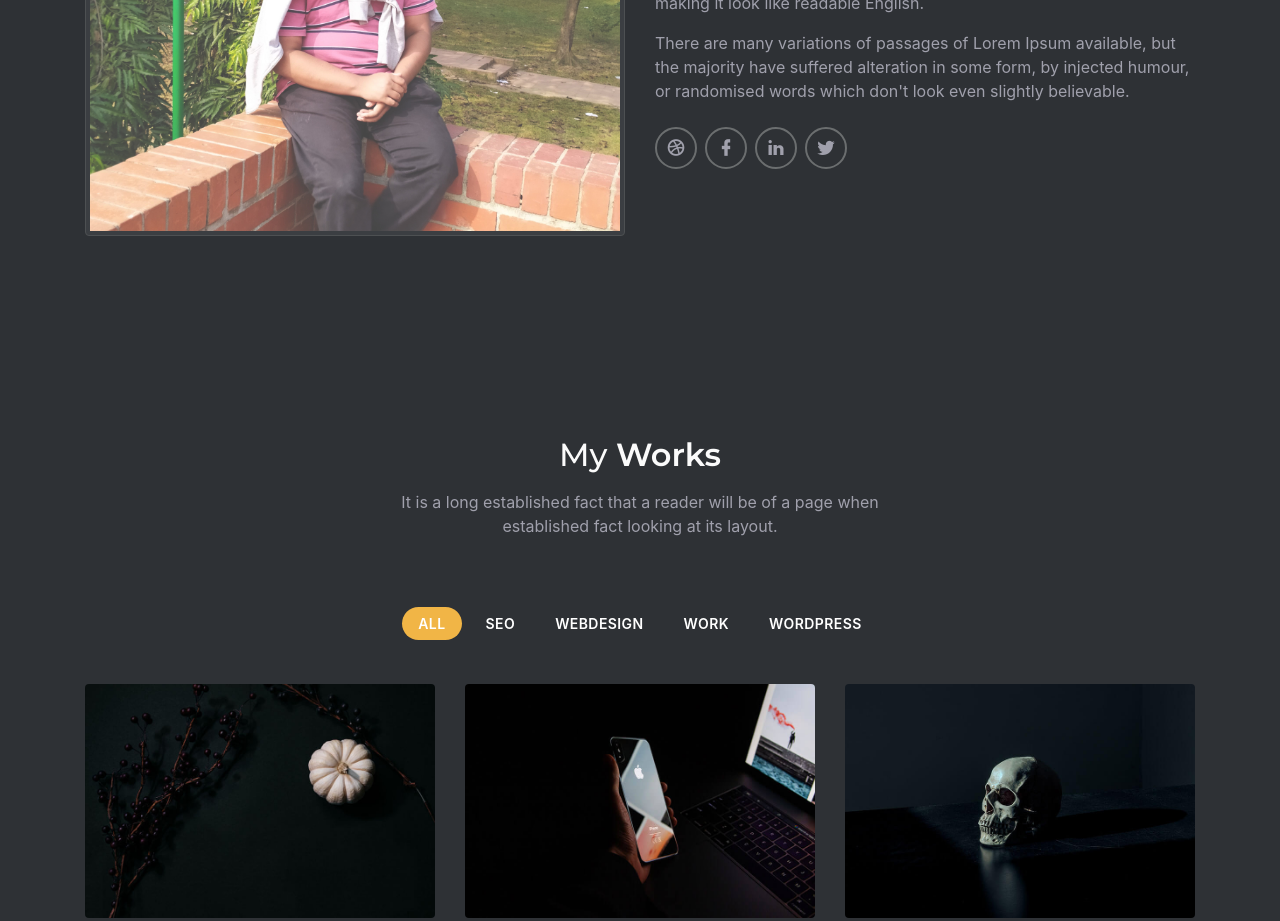
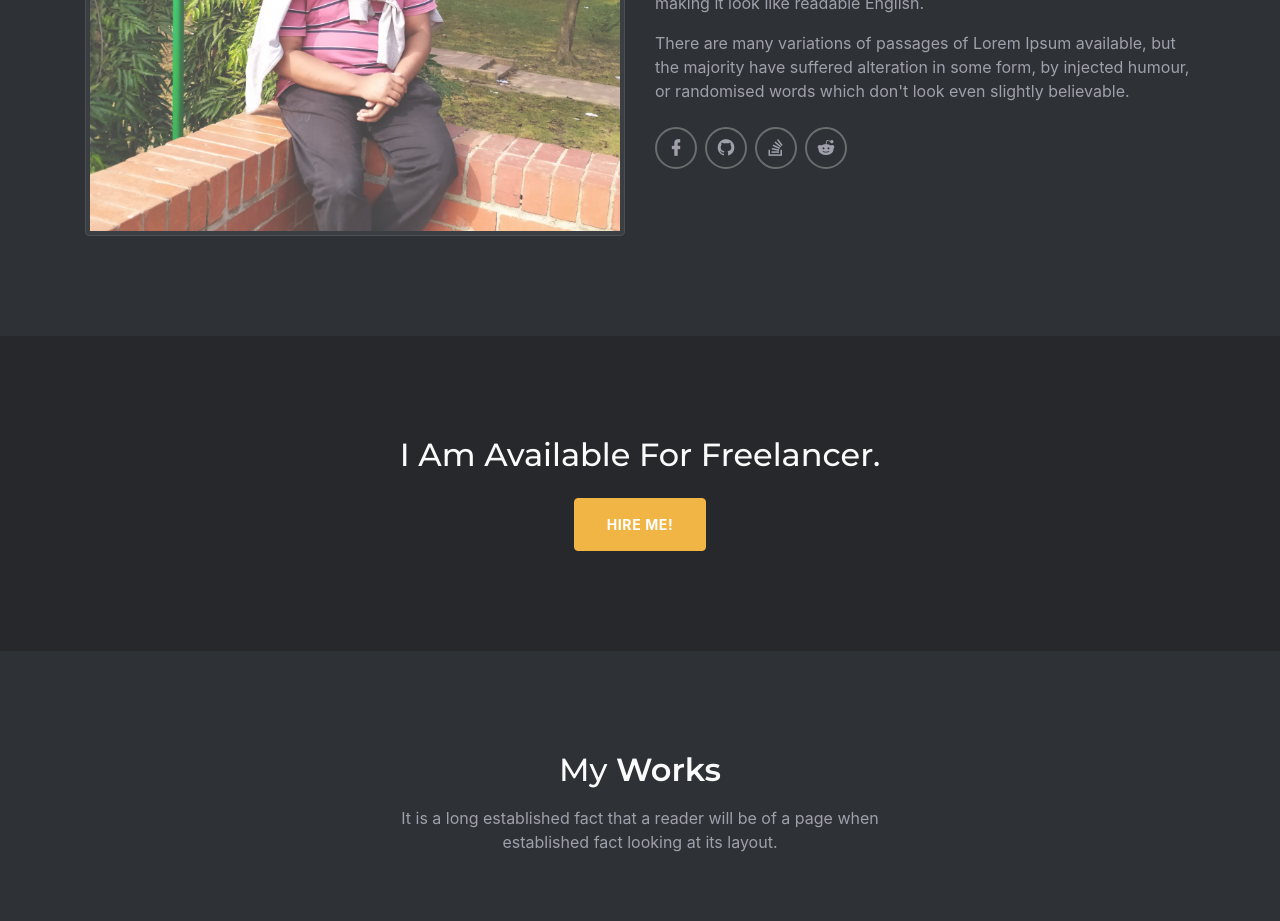
Before and after one commit to mirsahib/mirsahib.github.io, a React (Create React App) app: page / in a window 1280 px wide. Shown: the part 1220-2141 px from the top of the page. Built offline with nearby package versions, Linux system fonts and the light colour scheme.

Commit message:
:construction: Working on About biosection :hammer: Added data.json for dynamic data passing between the component and making project scalable :bento: Added CTA component

```diff
--- a/src/App.js
+++ b/src/App.js
@@ -2,9 +2,10 @@ import "./App.css";
 //import Preloader from "./components/Preloader";
 import Navbar from "./components/Navbar";
 import Home from "./components/Home";
-import About from "./components/About";
+import About from "./components/About/About";
 //import Services from "./components/Services";
 //import Client from "./components/Client";
+import CTA from "./components/CTA";
 import Work from "./components/Work";
 import Blog from "./components/Blog";
 import Contact from "./components/Contact";
@@ -21,6 +22,7 @@ function App() {
       {/**
       <Services />
       <Client />*/}
+      <CTA />
       <Work />
       <Blog />
       <Contact />
--- a/src/components/About.js
+++ b/src/components/About/About.js
@@ -1,4 +1,6 @@
 import React from "react";
+import Social from "./Social";
+import data from "../../data.json";
 
 function About() {
   return (
@@ -42,26 +44,9 @@ function About() {
               </p>
               <div>
                 <ul class="mb-0 about-social list-inline mt-4">
-                  <li class="list-inline-item">
-                    <a href="/#">
-                      <i class="mdi mdi-dribbble"></i>
-                    </a>
-                  </li>
-                  <li class="list-inline-item">
-                    <a href="/#">
-                      <i class="mdi mdi-facebook"></i>
-                    </a>
-                  </li>
-                  <li class="list-inline-item">
-                    <a href="/#">
-                      <i class="mdi mdi-linkedin"></i>
-                    </a>
-                  </li>
-                  <li class="list-inline-item">
-                    <a href="/#">
-                      <i class="mdi mdi-twitter"></i>
-                    </a>
-                  </li>
+                  {data[1].social.map((e) => {
+                    return <Social key={e.id} link={e.link} icon={e.icon} />;
+                  })}
                 </ul>
               </div>
             </div>
--- /dev/null
+++ b/src/components/About/Social.js
@@ -0,0 +1,13 @@
+import React from "react";
+
+function Social(props) {
+  return (
+    <li class="list-inline-item">
+      <a href={props.link}>
+        <i class={props.icon}></i>
+      </a>
+    </li>
+  );
+}
+
+export default Social;
--- a/src/components/CTA.js
+++ b/src/components/CTA.js
@@ -2,7 +2,7 @@ import React from "react";
 
 function CTA() {
   return (
-    <section class="section">
+    <section class="section bg-light">
       <div class="container">
         <div class="row">
           <div class="col-lg-12">
--- /dev/null
+++ b/src/data.json
@@ -0,0 +1,18 @@
+[
+    {"bio":[
+            {"id":1,"para":"It is a long established fact that a reader will be distracted by the readable content of a page when looking at its layout."},
+            {"id":2,"para":"The point of using Lorem Ipsum is that it has a more-or-less normal distribution of letters, as opposed to using 'Content here, content here', making it look like readable English."},
+            {"id":3,"para":"There are many variations of passages of Lorem Ipsum available,but the majority have suffered alteration in some form, by injected humour, or randomised words which don't look even slightly believable."}
+        ],"__comment__":"add about me with paragraph"
+    },
+    {"social":[
+            {"id":1,"link":"https://www.facebook.com/mirsahib24/","icon":"mdi mdi-facebook"},
+            {"id":2,"link":"https://github.com/mirsahib","icon":"mdi mdi-github-circle"},
+            {"id":3,"link":"https://stackoverflow.com/users/2432289/mirsahib","icon":"mdi mdi-stackoverflow"},
+            {"id":4,"link":"https://www.reddit.com/user/mirsahib","icon":"mdi mdi-reddit"}
+        ],
+    "__comment__":"add social link and icon here, icon can be found in css/materialdesignicon.css"
+    }
+
+
+]
```
